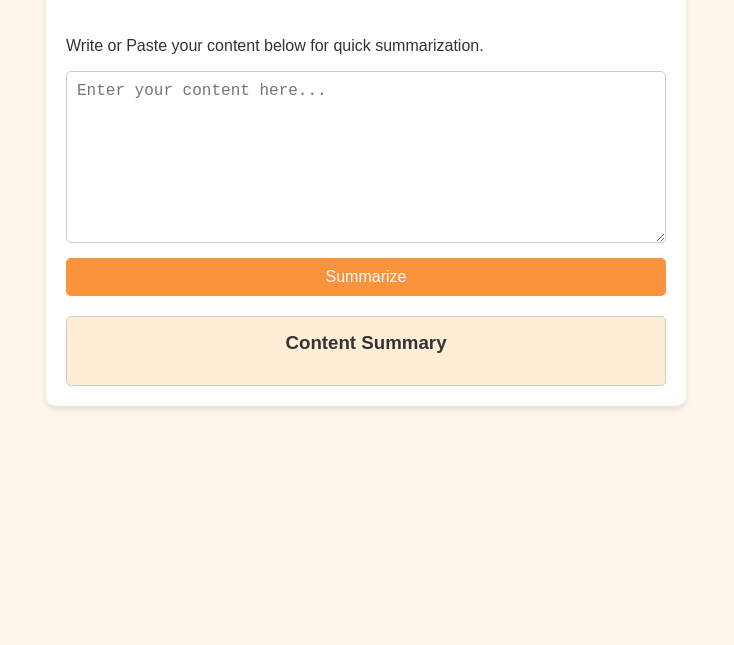
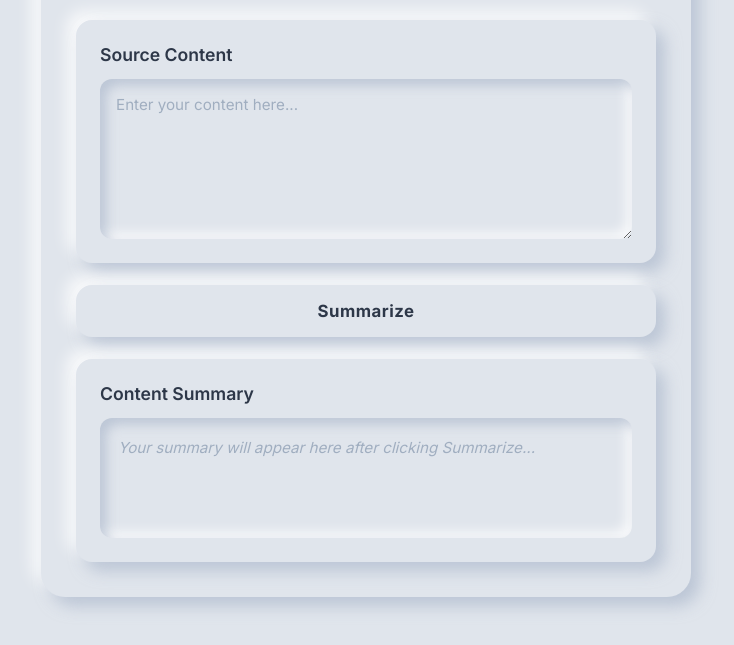
Before and after one commit to sharathgowdaur-jpg/Text-Summarizer-Web-Application, a plain HTML site: page index.html in a window 1280 px wide. Shown: the part 155-800 px from the top of the page, without its empty margins (274-1008 px from the left). Drawn offline with Linux system fonts and the light colour scheme.

Commit message:
Update UI to vertical Neumorphic layout and deploy to Vercel

```diff
--- a/index.html
+++ b/index.html
@@ -3,92 +3,181 @@
 <head>
     <meta charset="UTF-8">
     <meta name="viewport" content="width=device-width, initial-scale=1.0">
-    <title>Text Summarizer</title>
+    <title>Text Summarizer - Neumorphic UI</title>
     <style>
-        body {
-            font-family: Arial, sans-serif;
+        @import url('https://fonts.googleapis.com/css2?family=Inter:wght@400;500;600;700&display=swap');
+
+        * {
+            box-sizing: border-box;
             margin: 0;
             padding: 0;
-            background-color: #FFF7ED;
-            color: #333;
-        }
-        .container {
-            max-width: 600px;
-            margin: 50px auto;
-            padding: 20px;
-            background: #fff;
-            border-radius: 10px;
-            box-shadow: 0 4px 6px rgba(0, 0, 0, 0.1);
         }
 
-        h1 {
-            text-align: center;
-            color: #FB923C;
+        body {
+            font-family: 'Inter', 'Roboto', system-ui, -apple-system, sans-serif;
+            background-color: #E0E5EC;
+            color: #2D3748;
+            min-height: 100vh;
+            display: flex;
+            align-items: center;
+            justify-content: center;
+            padding: 30px 20px;
         }
 
-        h3 {
-            text-align: center;
-            margin-top: -20px;
-            margin-bottom: 40px;
+        .main-card {
+            width: 100%;
+            max-width: 650px;
+            background-color: #E0E5EC;
+            border-radius: 24px;
+            padding: 35px;
+            box-shadow: 9px 9px 16px rgba(163, 177, 198, 0.6), -9px -9px 16px rgba(255, 255, 255, 0.8);
         }
 
-        form {
+        .header {
+            text-align: center;
+            margin-bottom: 28px;
+        }
+
+        .header h1 {
+            font-size: 2rem;
+            font-weight: 700;
+            color: #2D3748;
+            letter-spacing: -0.5px;
+            margin-bottom: 6px;
+        }
+
+        .header p {
+            font-size: 0.95rem;
+            color: #4A5568;
+            font-weight: 500;
+        }
+
+        .layout-column {
             display: flex;
             flex-direction: column;
-            gap: 15px;
+            gap: 22px;
+        }
+
+        .box {
+            background-color: #E0E5EC;
+            border-radius: 16px;
+            padding: 24px;
+            box-shadow: 9px 9px 16px rgba(163, 177, 198, 0.6), -9px -9px 16px rgba(255, 255, 255, 0.8);
+            display: flex;
+            flex-direction: column;
+        }
+
+        .box-title {
+            font-size: 1.1rem;
+            font-weight: 600;
+            color: #2D3748;
+            margin-bottom: 14px;
         }
 
         textarea {
-            height: 150px;
-            padding: 10px;
-            border: 1px solid #ccc;
-            border-radius: 5px;
-            font-size: 16px;
+            width: 100%;
+            height: 160px;
+            background-color: #E0E5EC;
+            border: none;
+            border-radius: 12px;
+            padding: 16px;
+            font-family: inherit;
+            font-size: 0.95rem;
+            color: #2D3748;
+            resize: vertical;
+            box-shadow: inset 6px 6px 12px rgba(163, 177, 198, 0.6), inset -6px -6px 12px rgba(255, 255, 255, 0.8);
+            transition: all 0.2s ease;
         }
 
-        button {
-            background-color: #FB923C;
-            color: white;
-            border: none;
-            padding: 10px 15px;
-            font-size: 16px;
-            cursor: pointer;
-            border-radius: 5px;
+        textarea:focus {
+            outline: none;
+            box-shadow: inset 8px 8px 14px rgba(163, 177, 198, 0.7), inset -8px -8px 14px rgba(255, 255, 255, 0.9);
         }
 
-        button:hover {
-            background-color: #F97316;
+        textarea::placeholder {
+            color: #A0AEC0;
         }
 
-        #summary-output {
-            margin-top: 20px;
-            background: #FFEDD5;
-            padding: 15px;
-            border-radius: 5px;
-            border: 1px solid #ccc;
+        .summarize-btn {
+            width: 100%;
+            background-color: #E0E5EC;
+            border: none;
+            border-radius: 16px;
+            padding: 16px 24px;
+            font-family: inherit;
+            font-size: 1.05rem;
+            font-weight: 700;
+            color: #2D3748;
+            cursor: pointer;
+            text-align: center;
+            letter-spacing: 0.5px;
+            box-shadow: 9px 9px 16px rgba(163, 177, 198, 0.6), -9px -9px 16px rgba(255, 255, 255, 0.8);
+            transition: all 0.2s ease;
+            user-select: none;
         }
 
-        #summary-heading {
-            margin-top: 0px;
-            margin-bottom: 0px;
+        .summarize-btn:hover {
+            color: #3182CE;
+            box-shadow: 11px 11px 18px rgba(163, 177, 198, 0.7), -11px -11px 18px rgba(255, 255, 255, 0.9);
+            transform: translateY(-1px);
+        }
+
+        .summarize-btn:active {
+            box-shadow: inset 6px 6px 12px rgba(163, 177, 198, 0.6), inset -6px -6px 12px rgba(255, 255, 255, 0.8);
+            transform: translateY(1px);
+        }
+
+        .summarize-btn:disabled {
+            color: #A0AEC0;
+            cursor: not-allowed;
+            box-shadow: inset 4px 4px 8px rgba(163, 177, 198, 0.5), inset -4px -4px 8px rgba(255, 255, 255, 0.7);
+            transform: none;
+        }
+
+        .output-content {
+            background-color: #E0E5EC;
+            border-radius: 12px;
+            padding: 18px;
+            box-shadow: inset 6px 6px 12px rgba(163, 177, 198, 0.6), inset -6px -6px 12px rgba(255, 255, 255, 0.8);
+            font-size: 0.95rem;
+            line-height: 1.6;
+            color: #2D3748;
+            min-height: 120px;
+        }
+
+        .placeholder-text {
+            color: #A0AEC0;
+            font-style: italic;
         }
     </style>
 </head>
 <body>
-    <div class="container">
-        <h1>Text Summarizer</h1>
-        <h3>using HuggingFace Transformer</h3>
-        <p>Write or Paste your content below for quick summarization.</p>
+    <div class="main-card">
+        <div class="header">
+            <h1>Text Summarizer</h1>
+            <p>Write or Paste your content below for quick summarization.</p>
+        </div>
 
-        <form id="summarization-form">
-            <textarea id="dialogue-input" placeholder="Enter your content here..." required></textarea>
-            <button type="submit">Summarize</button>
+        <form id="summarization-form" class="layout-column">
+            <!-- Top Input Box -->
+            <div class="box">
+                <div class="box-title">Source Content</div>
+                <textarea id="dialogue-input" placeholder="Enter your content here..." required></textarea>
+            </div>
+
+            <!-- Middle Summarize Button -->
+            <button type="submit" id="submit-btn" class="summarize-btn">
+                Summarize
+            </button>
+
+            <!-- Bottom Output Box -->
+            <div class="box">
+                <div class="box-title">Content Summary</div>
+                <div class="output-content">
+                    <p id="summary-text" class="placeholder-text">Your summary will appear here after clicking Summarize...</p>
+                </div>
+            </div>
         </form>
-
-        <div id="summary-output">
-            <h3 id="summary-heading">Content Summary</h3>
-            <p id="summary-text"></p>
-        </div>
     </div>
 
     <script>
@@ -97,12 +186,13 @@
 
             const dialogueInput = document.getElementById("dialogue-input");
             const summaryText = document.getElementById("summary-text");
-            const submitButton = e.target.querySelector("button");
+            const submitButton = document.getElementById("submit-btn");
 
             const dialogue = dialogueInput.value.trim();
             if (!dialogue) return;
 
-            summaryText.innerText = "Processing...";
+            summaryText.classList.remove("placeholder-text");
+            summaryText.innerText = "Processing summary...";
             submitButton.disabled = true;
 
             try {
@@ -119,10 +209,8 @@
                 const data = await response.json();
                 summaryText.innerText = data.summary || "No summary returned.";
             } catch (err) {
-
                 summaryText.innerText = `Error: ${err.message}`;
             } finally {
-
                 submitButton.disabled = false;
             }
         });
```
Also changed, not shown: 2 other files.
